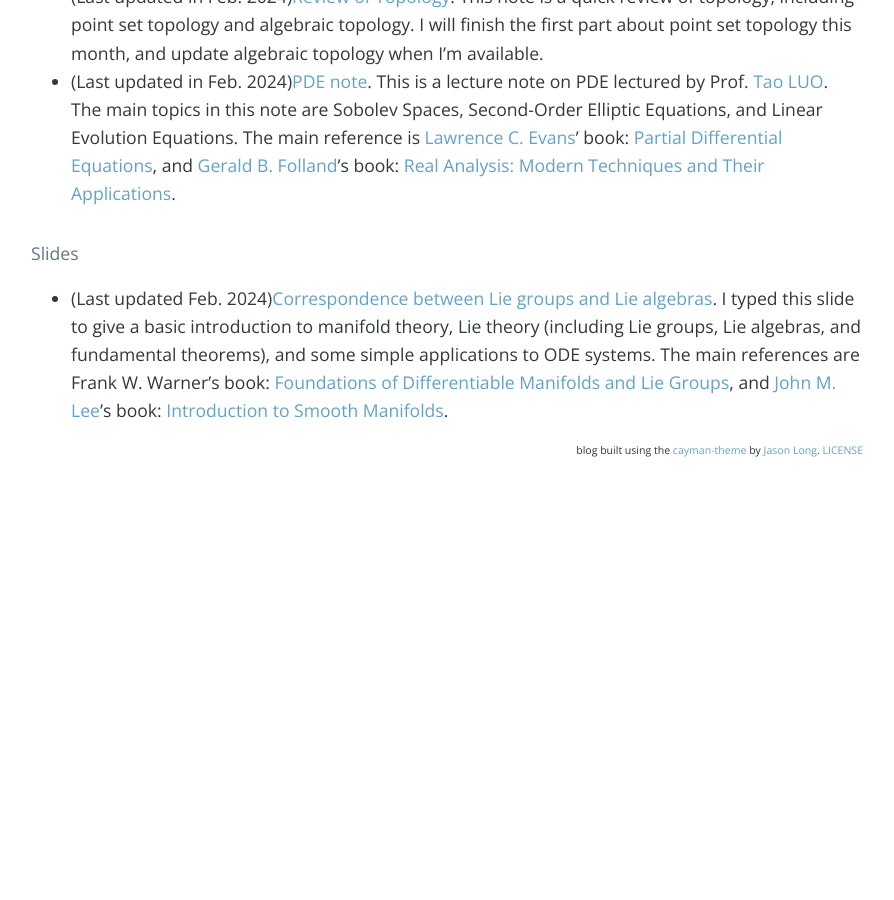
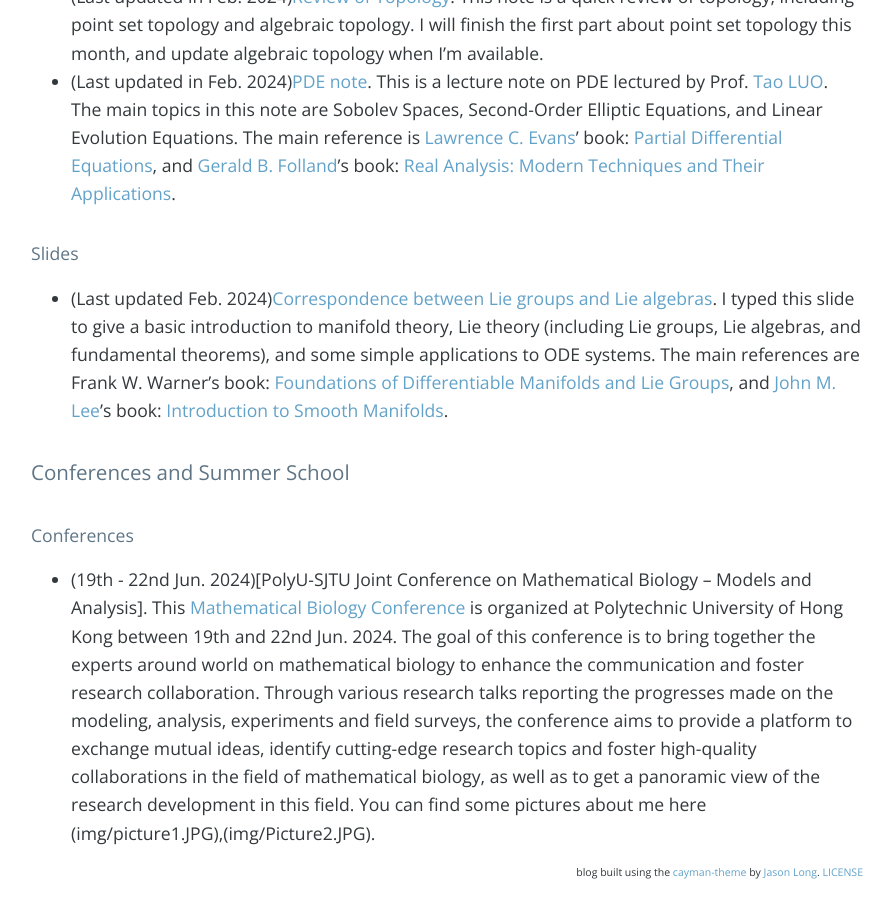
Before and after one commit to Louis-shuo-wang/Louis-shuo-wang.github.io, a Jekyll site: the page built from index.md, in a window 1280 px wide and 900 px high, scrolled down 1590 px. Shown: the whole window, without its empty margins (193-1087 px from the left). Built offline with Jekyll 4.4.1, drawn with Linux system fonts in a browser that asks for light colours; nearby versions of some CDN libraries; our own code applies the rules of GitHub Pages for plain Markdown files; the list of posts is cut into pages by our own code; comment, search, counter and statistics services are not loaded; before the commit the page ends 2067 px from its top, so only the background shows below that.

Commit message:
Update index.md

```diff
--- a/index.md
+++ b/index.md
@@ -29,3 +29,9 @@
 
 #### Slides
 * (Last updated Feb. 2024)[Correspondence between Lie groups and Lie algebras](notes/Correspondence between Lie groups and Lie algebras/correspondence.pdf). I typed this slide to give a basic introduction to manifold theory, Lie theory (including Lie groups, Lie algebras, and fundamental theorems), and some simple applications to ODE systems. The main references are Frank W. Warner's book: [Foundations of Differentiable Manifolds and Lie Groups](https://link.springer.com/book/10.1007/978-1-4757-1799-0), and [John M. Lee](https://sites.math.washington.edu/~lee/)'s book: [Introduction to Smooth Manifolds](https://link.springer.com/book/10.1007/978-1-4419-9982-5).
+
+
+### Conferences and Summer School
+
+#### Conferences
+* (19th - 22nd Jun. 2024)[PolyU-SJTU Joint Conference on Mathematical Biology – Models and Analysis]. This [Mathematical Biology Conference](https://events.polyu.edu.hk/polyusjtu/home) is organized at Polytechnic University of Hong Kong between 19th and 22nd Jun. 2024. The goal of this conference is to bring together the experts around world on mathematical biology to enhance the communication and foster research collaboration. Through various research talks reporting the progresses made on the modeling, analysis, experiments and field surveys, the conference aims to provide a platform to exchange mutual ideas, identify cutting-edge research topics and foster high-quality collaborations in the field of mathematical biology, as well as to get a panoramic view of the research development in this field. You can find some pictures about me here (img/picture1.JPG),(img/Picture2.JPG).
```
